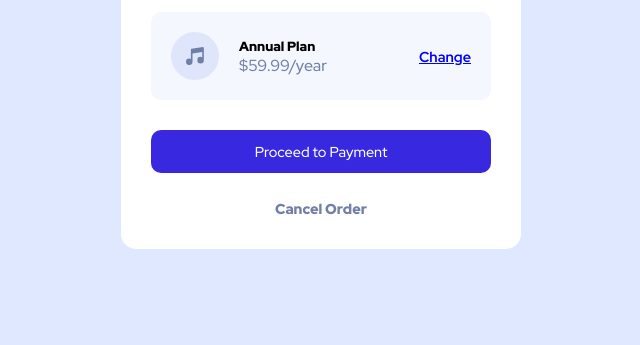
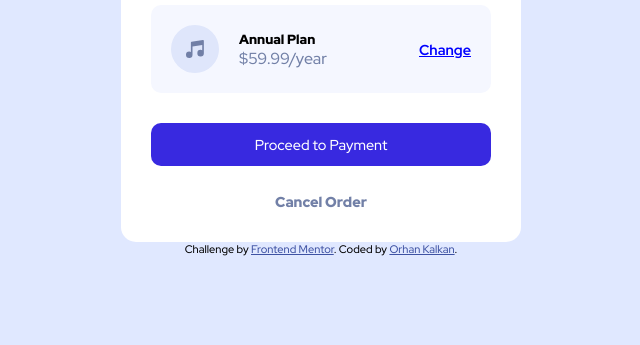
Before and after one commit to orhankalkan32/Order-summary-component, a plain HTML site: page index.html in a window 1280 px wide. Shown: the part 455-800 px from the top of the page, without its empty margins (319-959 px from the left). Drawn offline with Linux system fonts and the light colour scheme.

Commit message:
‘editg’

```diff
--- a/index.html
+++ b/index.html
@@ -38,23 +38,11 @@
         <a href="#">Cancel Order</a>
       </div>
     </div>
+    <div class="attribution">
+      Challenge by <a href="https://www.frontendmentor.io?ref=challenge" target="_blank">Frontend Mentor</a>.
+      Coded by <a href="https://github.com/orhankalkan32">Orhan Kalkan</a>.
+    </div>
   </main>
-
-
-
-
-
-
-
-
-
-
-
-
-  <!-- <div class="attribution">
-    Challenge by <a href="https://www.frontendmentor.io?ref=challenge" target="_blank">Frontend Mentor</a>.
-    Coded by <a href="#">Your Name Here</a>.
-  </div> -->
 </body>
 
 </html>
--- a/style.scss
+++ b/style.scss
@@ -113,11 +113,11 @@ body{
 
 }
 
-// .attribution {
-//     font-size: 11px;
-//     text-align: center;
-// }
+.attribution {
+    font-size: 11px;
+    text-align: center;
+}
 
-// .attribution a {
-//     color: hsl(228, 45%, 44%);
-// }
+.attribution a {
+    color: hsl(228, 45%, 44%);
+}
```
Also changed, not shown: style.css, 1 other file.
